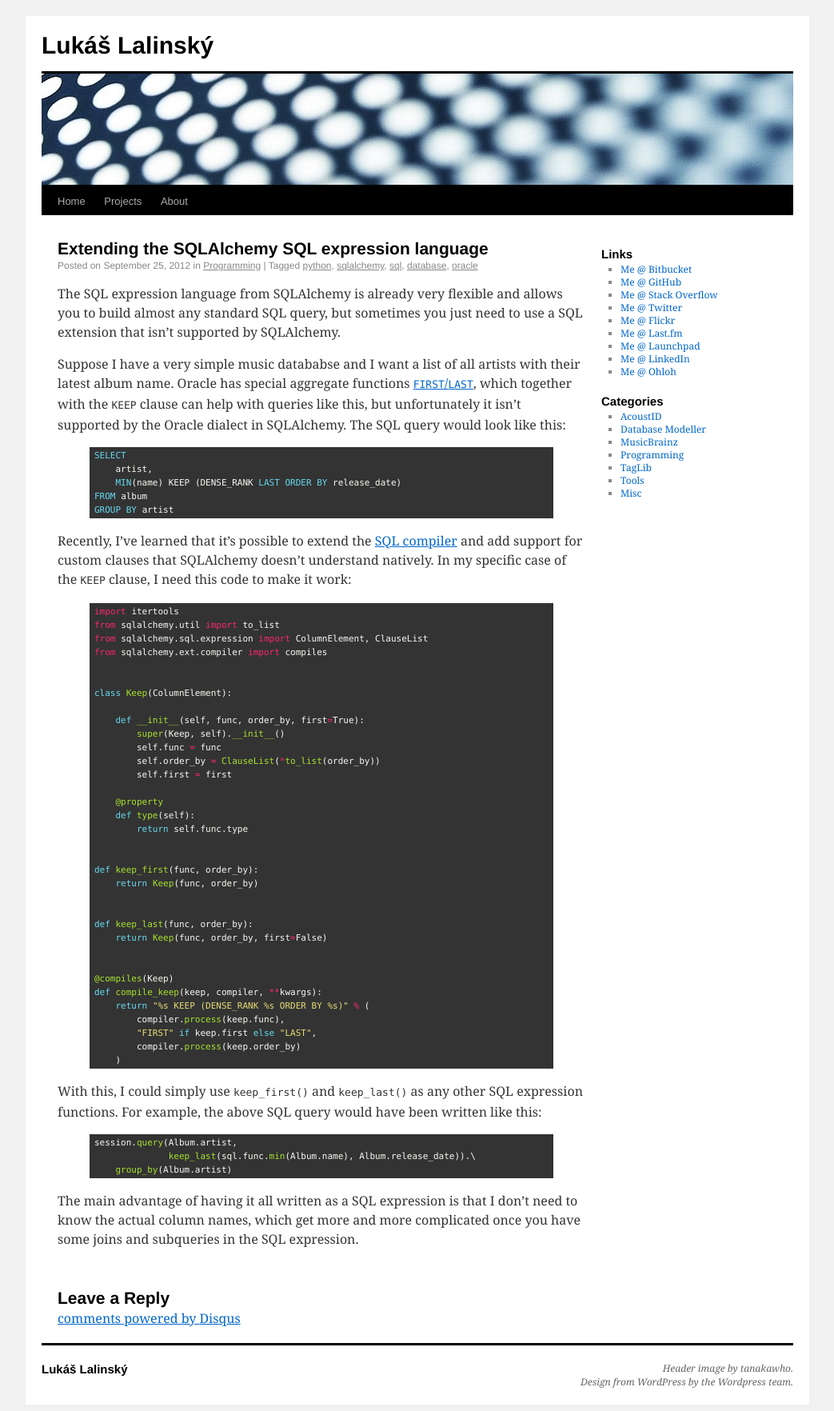
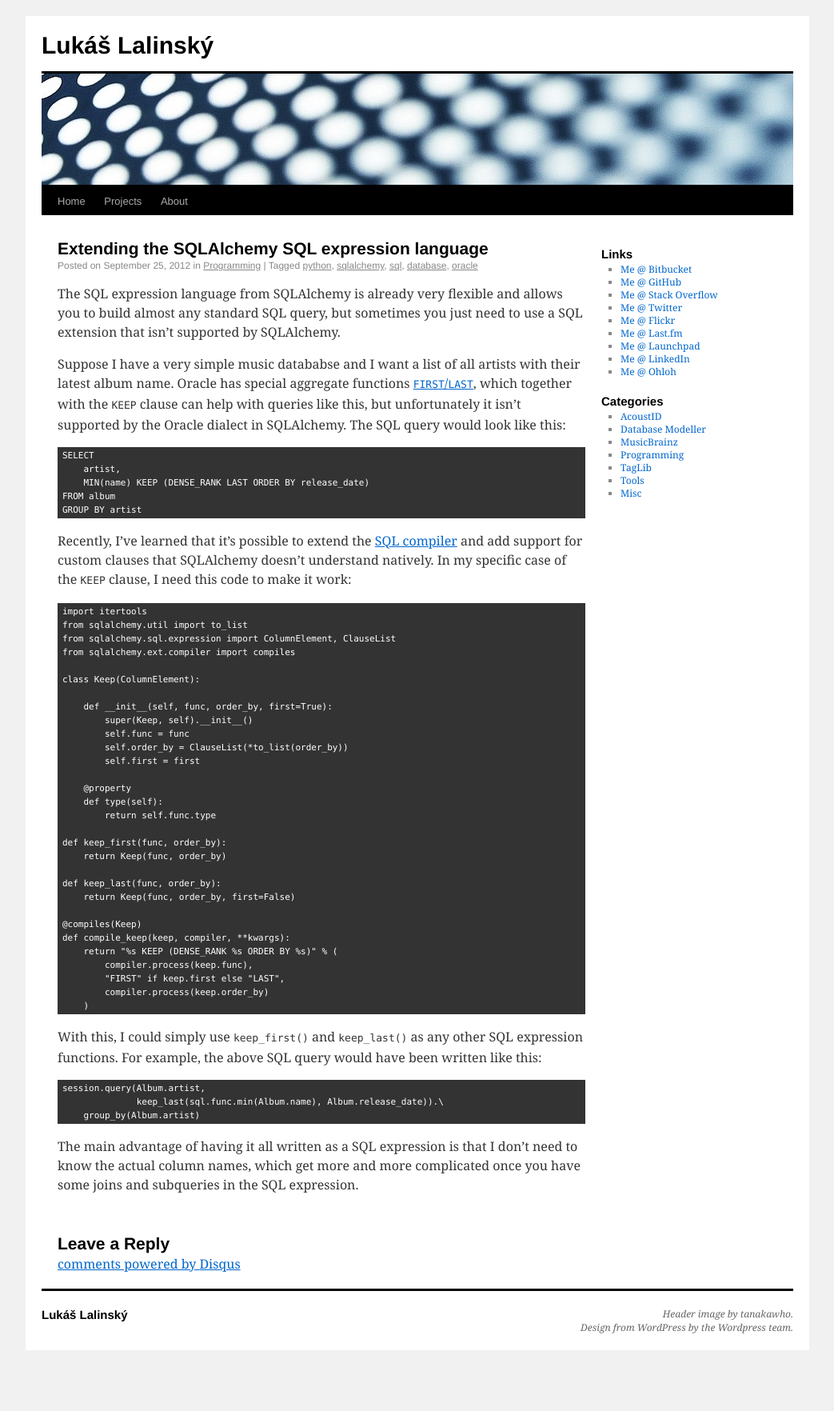
Before and after one commit to lalinsky/website, a Jekyll site: the page built from _posts/2012-09-25-extending-the-sqlalchemy-sql-expression-language.md, in a window 1280 px wide. Shown: the whole page at 80% size, without its empty margins (118-1161 px from the left). Built offline with Jekyll 4.4.1, drawn with Linux system fonts in a browser that asks for light colours; Markdown is read by kramdown in place of the engine named in the settings; comment, search, counter and statistics services are not loaded; after the commit the page ends 1696 px from its top, so only the background shows below that.

Commit message:
Fix broken page

````diff
--- a/_posts/2012-09-25-extending-the-sqlalchemy-sql-expression-language.md
+++ b/_posts/2012-09-25-extending-the-sqlalchemy-sql-expression-language.md
@@ -21,24 +21,23 @@
 this, but unfortunately it isn't supported by the Oracle dialect in SQLAlchemy.
 The SQL query would look like this:
 
-{% highlight sql %}
+```
 SELECT
     artist,
     MIN(name) KEEP (DENSE_RANK LAST ORDER BY release_date)
 FROM album
 GROUP BY artist
-{% endhighlight %}
+```
 
 Recently, I've learned that it's possible to extend the [SQL compiler][sqla_comp] and
 add support for custom clauses that SQLAlchemy doesn't understand natively.
 In my specific case of the `KEEP` clause, I need this code to make it work:
 
-{% highlight python %}
+```
 import itertools
 from sqlalchemy.util import to_list
 from sqlalchemy.sql.expression import ColumnElement, ClauseList
 from sqlalchemy.ext.compiler import compiles
-
 
 class Keep(ColumnElement):
 
@@ -52,14 +51,11 @@
     def type(self):
         return self.func.type
 
-
 def keep_first(func, order_by):
     return Keep(func, order_by)
 
-
 def keep_last(func, order_by):
     return Keep(func, order_by, first=False)
-
 
 @compiles(Keep)
 def compile_keep(keep, compiler, **kwargs):
@@ -68,17 +64,17 @@
         "FIRST" if keep.first else "LAST",
         compiler.process(keep.order_by)
     )
-{% endhighlight %}
+```
 
 With this, I could simply use `keep_first()` and `keep_last()` as any
 other SQL expression functions. For example, the above SQL query would
 have been written like this:
 
-{% highlight python %}
+```
 session.query(Album.artist,
               keep_last(sql.func.min(Album.name), Album.release_date)).\
     group_by(Album.artist)
-{% endhighlight %}
+```
 
 The main advantage of having it all written as a SQL expression is that
 I don't need to know the actual column names, which get more and more
````
